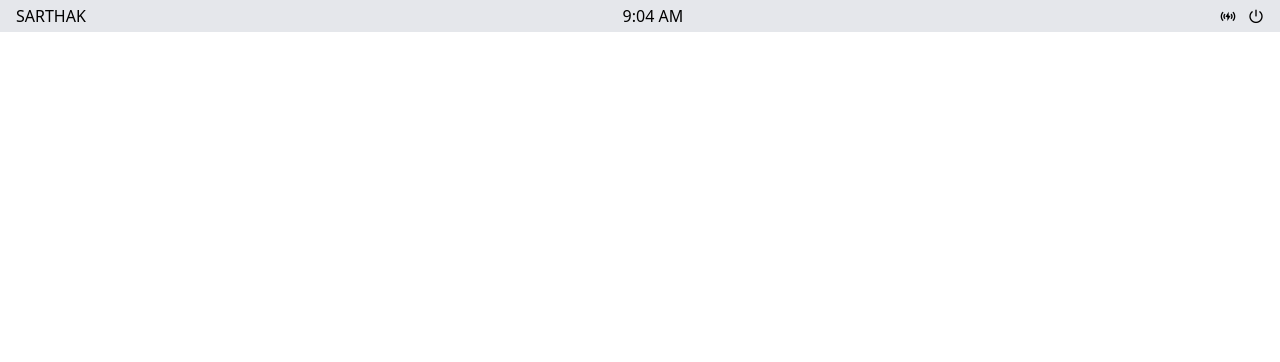
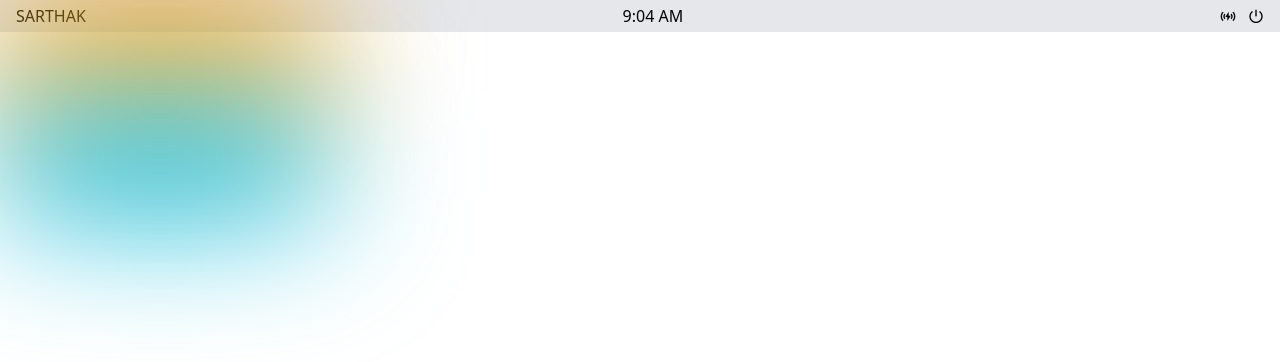
Before and after one commit to sarrthak008/Portfoliio, a Next.js app: page /screen in a window 1280 px wide. Shown: the top 362 px of the page. Built offline with nearby package versions, Linux system fonts and the light colour scheme.

Commit message:
make shadow component intaractive

```diff
--- a/app/page.js
+++ b/app/page.js
@@ -34,7 +34,7 @@ const Page = () => {
     <div>
        <PowerBtn onClick={handelChange} />
            <div className='w-[1200px] h-[1200px] absolute  box1 top-0 right-0' ref={boxref}>
-                <Shdows color1='sky' color2='fuchsia'/>
+                <Shdows color1='sky' color2='fuchsia' intencity={200}/>
            </div>
     </div>
   )
--- a/app/screen/page.js
+++ b/app/screen/page.js
@@ -1,11 +1,14 @@
 import React from 'react'
 import NavBar from '@/components/NavBar'
+import Shdows from '@/components/Shdows'
 
 const Page = () => {
   return (
     <div className='h-screen w-screen overflow-hidden'>
         <NavBar/>
-
+      <div className='h-80 w-80 absolute top-0 left-0'>
+          <Shdows color1='amber' color2='cyan' intencity={70}/>
+      </div>
     </div>
   )
 }
--- a/components/Shdows.jsx
+++ b/components/Shdows.jsx
@@ -1,7 +1,7 @@
-import React from 'react'
-import styles from "@/styles/main.module.css"
+// import React from 'react'
+// import styles from "@/styles/main.module.css"
 
-const Shdows = ({color1="red",color2="blue"}) => {
+const Shdows = ({color1="red",color2="blue",intencity=90}) => {
 
      const COLORS = {
          red :  "bg-red-500",
@@ -26,8 +26,8 @@ const Shdows = ({color1="red",color2="blue"}) => {
 
   return (
     <>
-     <div className={`${COLORS[color1]} h-1/3 w-full ${styles.shadowMaker}`}></div>
-     <div className={`${COLORS[color2]} h-1/3 w-full ${styles.shadowMaker}`}></div>
+     <div className={`${COLORS[color1]} h-1/3 w-full `} style={{ filter: `blur(${intencity}px)` }}></div>
+     <div className={`${COLORS[color2]} h-1/3 w-full `} style={{ filter: `blur(${intencity}px)` }}></div>
     </>
   )
 }
```
